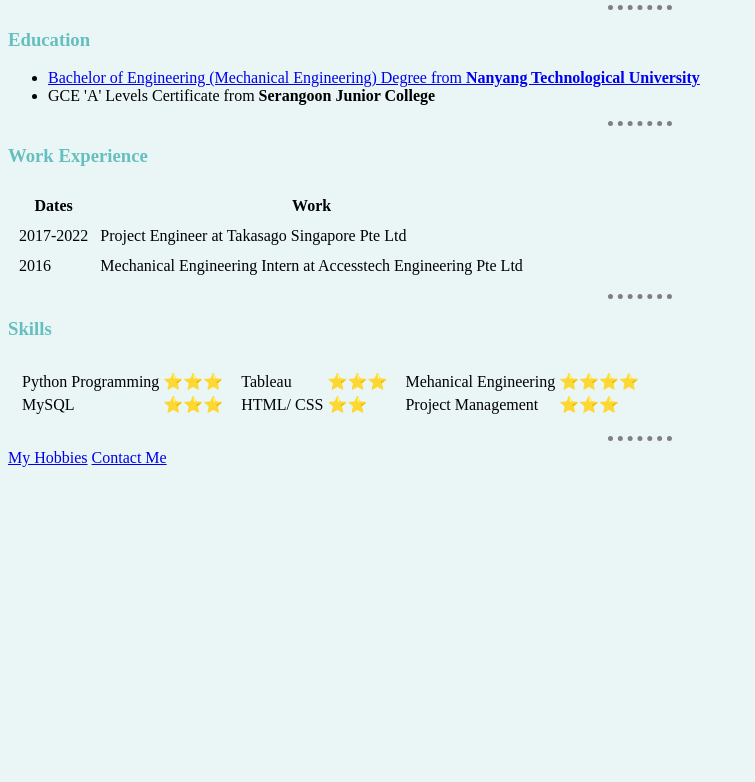
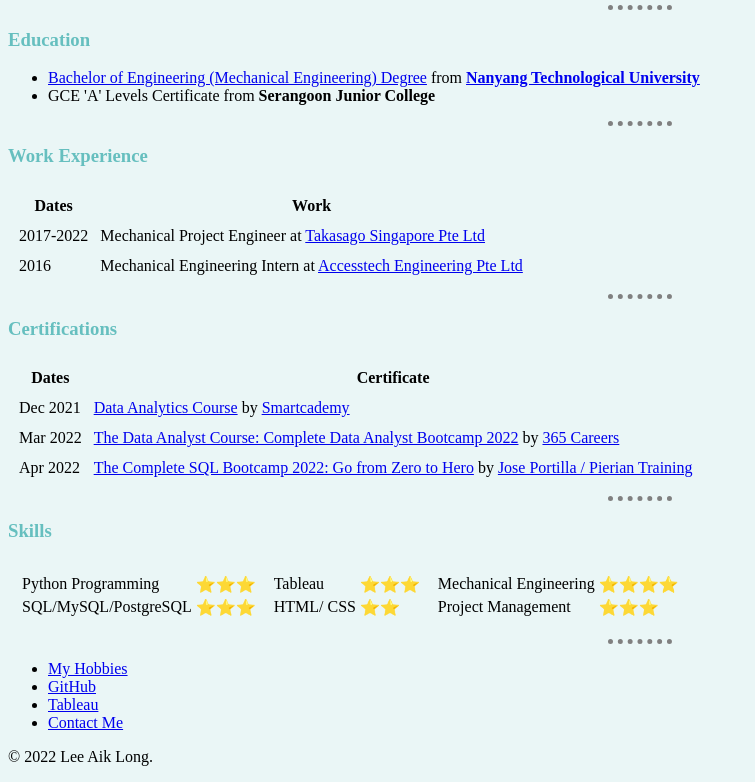
Before and after one commit to ALLee2/cv, a plain HTML site: page index.html in a window 1280 px wide. Shown: the part 207-989 px from the top of the page, without its empty margins (0-755 px from the left). Before the commit the page ends 800 px from the top, so only its background shows below. Drawn offline with Linux system fonts and the light colour scheme.

Commit message:
CV Update

```diff
--- a/index.html
+++ b/index.html
@@ -3,7 +3,7 @@
 
 <head>
   <meta charset="utf-8">
-  <title>Aik Long's CV Site</title>
+  <title>Lee Aik Long's CV Site</title>
   <link rel="stylesheet" href="css/styles.css">
   <link rel="icon" href="favicon.ico">
 </head>
@@ -28,7 +28,7 @@
   <hr />
   <h3>Education</h3>
   <ul>
-    <li><a href="https://drive.google.com/file/d/1lCz3WP3TAc6xwzSjSfNxkcH2etRUSy5m/view">Bachelor of Engineering (Mechanical Engineering) Degree from <strong>Nanyang Technological University</strong></a></li>
+    <li><a href="https://drive.google.com/file/d/1lCz3WP3TAc6xwzSjSfNxkcH2etRUSy5m/view">Bachelor of Engineering (Mechanical Engineering) Degree</a> from <a href="https://www.ntu.edu.sg/"><strong>Nanyang Technological University</strong></a></li>
     <li> GCE 'A' Levels Certificate from <strong>Serangoon Junior College</strong></li>
   </ul>
   <hr />
@@ -47,14 +47,50 @@
     <tbody>
       <tr>
         <td>2017-2022</td>
-        <td>Project Engineer at Takasago Singapore Pte Ltd</td>
+        <td>Mechanical Project Engineer at <a href="https://www.takasago.com.sg/">Takasago Singapore Pte Ltd</a></td>
       </tr>
       <tr>
         <td>
           2016
         </td>
         <td>
-          Mechanical Engineering Intern at Accesstech Engineering Pte Ltd
+          Mechanical Engineering Intern at <a href="http://www.accesstech.com.sg/">Accesstech Engineering Pte Ltd</a>
+        </td>
+      </tr>
+    </tbody>
+  </table>
+  <hr />
+  <h3>Certifications</h3>
+  <table cellspacing="10">
+    <thead>
+      <tr>
+        <th>
+          Dates
+        </th>
+        <th>
+          Certificate
+        </th>
+      </tr>
+    </thead>
+    <tbody>
+      <tr>
+        <td>Dec 2021</td>
+        <td><a href="https://drive.google.com/file/d/14-3bE0pKIPjgZQAWZpyVRWO8WHltFXL6/view">Data Analytics Course</a> by <a href="https://smartcademy.sg/">Smartcademy</a></td>
+      </tr>
+      <tr>
+        <td>
+          Mar 2022
+        </td>
+        <td>
+          <a href="https://nlbsg.udemy.com/certificate/UC-34e96c1a-56cd-44d1-8df3-aa9315e59f6b/">The Data Analyst Course: Complete Data Analyst Bootcamp 2022</a> by <a href="https://365careers.com/">365 Careers</a>
+        </td>
+      </tr>
+      <tr>
+        <td>
+          Apr 2022
+        </td>
+        <td>
+          <a href="https://nlbsg.udemy.com/certificate/UC-1190e7ca-daa0-41d7-90b2-54142d3dfeba/">The Complete SQL Bootcamp 2022: Go from Zero to Hero</a> by <a href="https://www.udemy.com/user/joseportilla/">Jose Portilla / Pierian Training</a>
         </td>
       </tr>
     </tbody>
@@ -75,7 +111,7 @@
         </tr>
         <tr>
           <td>
-            MySQL
+            SQL/MySQL/PostgreSQL
           </td>
           <td>
             ⭐⭐⭐
@@ -107,7 +143,7 @@
       <table>
         <tr>
           <td>
-            Mehanical Engineering
+            Mechanical Engineering
           </td>
           <td>
             ⭐⭐⭐⭐
@@ -125,10 +161,22 @@
     </td>
   </tr>
   </table>
-
   <hr />
-  <a href="hobbies.html">My Hobbies</a>
-  <a href="contacts.html">Contact Me</a>
+  <ul>
+    <li>
+      <a class="footer-link" href="hobbies.html">My Hobbies</a>
+    </li>
+    <li>
+      <a class="footer-link" href="https://github.com/ALLee2/">GitHub</a>
+    </li>
+    <li>
+      <a class="footer-link" href="https://public.tableau.com/app/profile/al.lee4798/">Tableau</a>
+    </li>
+    <li>
+      <a class="footer-link" href="contacts.html">Contact Me</a>
+    </li>
+  </ul>
+    <p class="copyright">© 2022 Lee Aik Long.</p>
 </body>
 
 </html>
```
Also changed, not shown: hobbies.html (+3 -3 lines), images/dog.jpg (added).
